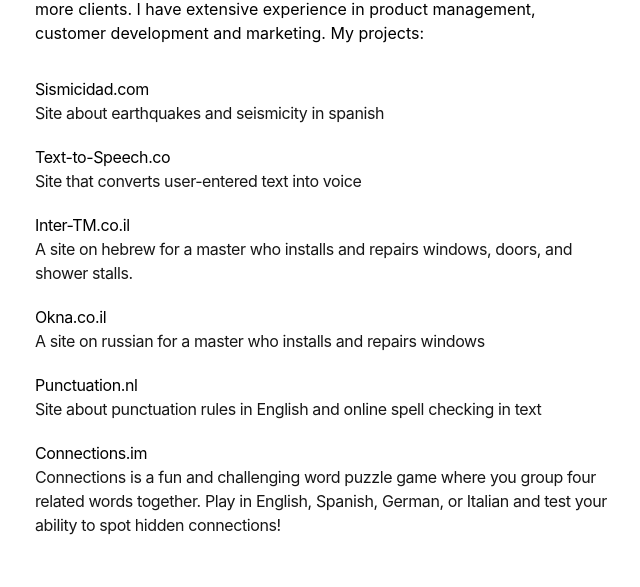
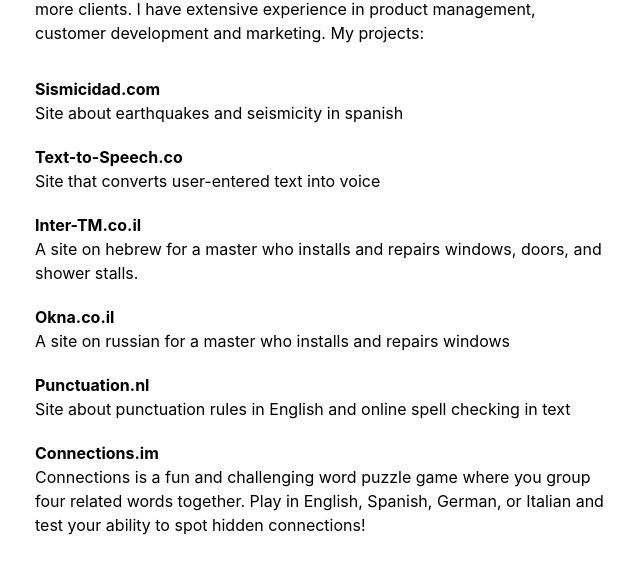
Before and after one commit to z97/my-cv, a Next.js app: page / in a window 1280 px wide. Shown: the part 123-710 px from the top of the page, without its empty margins (317-957 px from the left). Built offline with nearby package versions, Linux system fonts and the light colour scheme.

Commit message:
Update posts.tsx

```diff
--- a/app/components/posts.tsx
+++ b/app/components/posts.tsx
@@ -22,10 +22,10 @@
             href={`/blog/${post.slug}`}
           >
             <div className="w-full flex flex-col space-x-0">
-              <p className="text-bold-900 dark:text-neutral-400 tracking-tight">
+              <p className="font-bold">
                 {post.metadata.title}
               </p>
-              <p className="text-neutral-900 dark:text-neutral-100 tracking-tight">
+              <p className="font-normal">
                 {post.metadata.summary}
               </p>
             </div>
```
